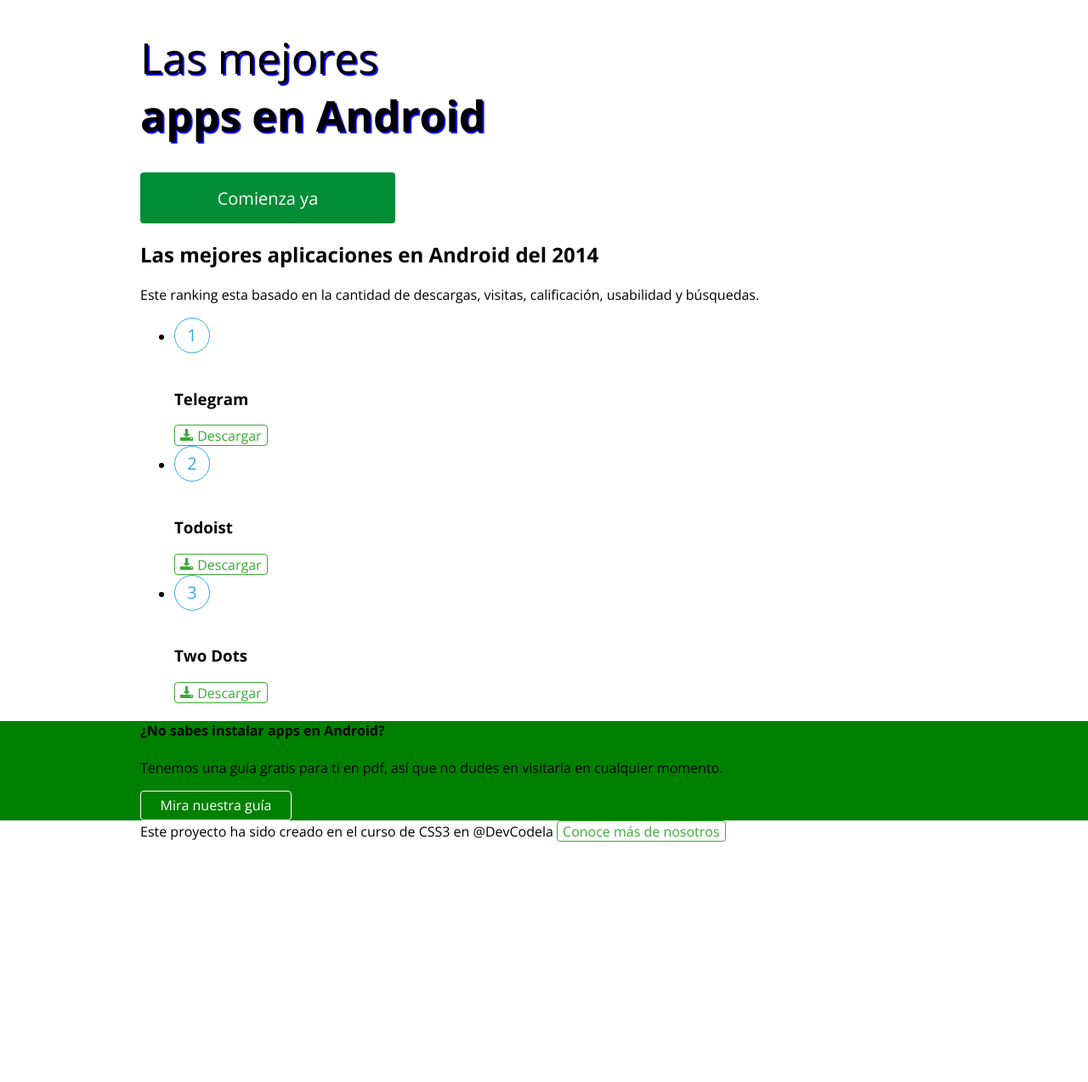
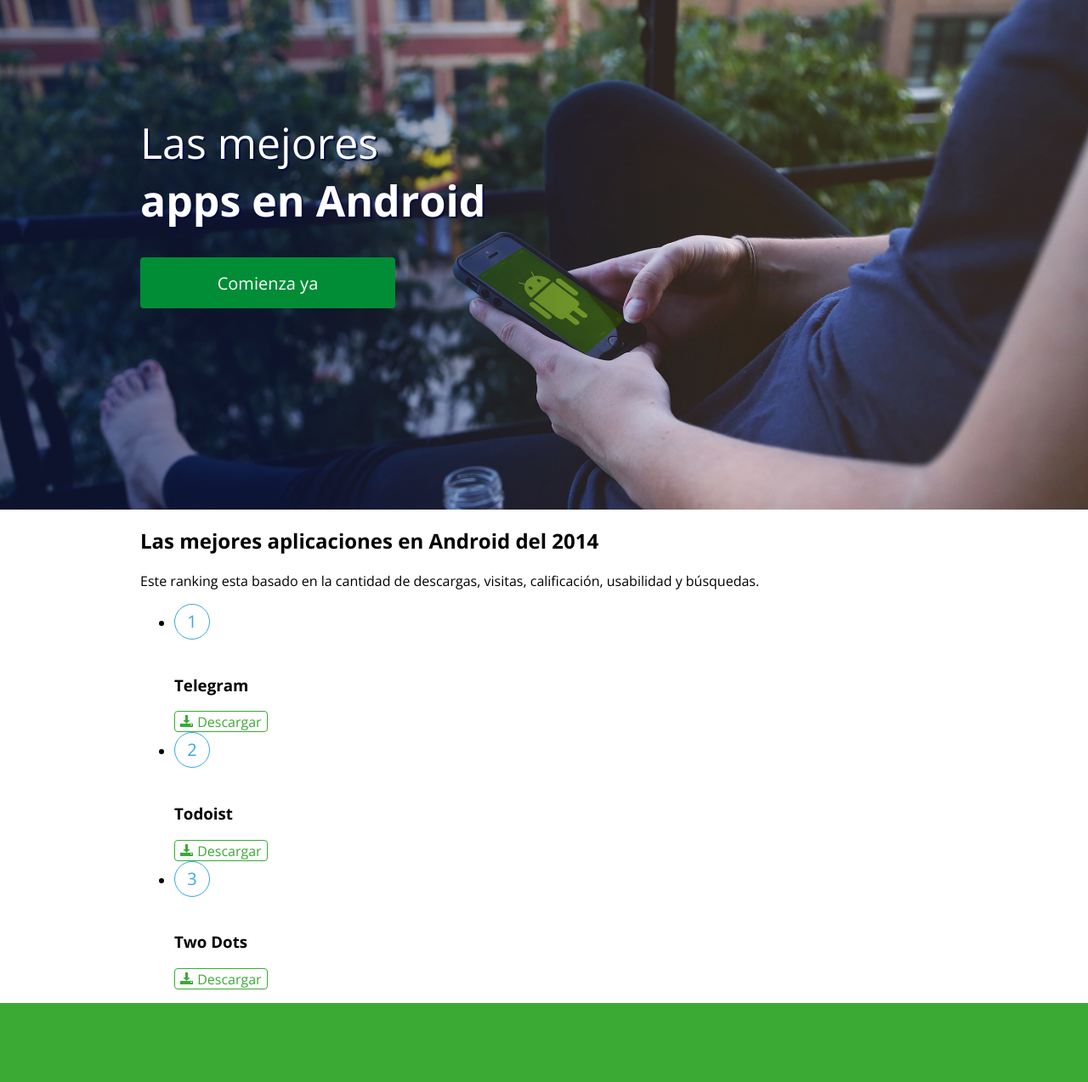
Before and after one commit to levelasquez/appsandroid-devcode, a plain HTML site: page index.html in a window 1280 px wide. Shown: the top 1274 px of the page at 85% size. Before the commit the page ends 991 px from the top, so only its background shows below. Drawn offline with nearby package versions, Linux system fonts and the light colour scheme; files whose address does not match are found by name.

Commit message:
Modulo 4: Backgrounds

```diff
--- a/css/style.css
+++ b/css/style.css
@@ -2,10 +2,6 @@
     width: 950px;
     padding: 0 25px;
     margin: 0 auto;
-}
-
-#guia {
-    background: green;
 }
 
 /* Modulo 1: Bordes; */
@@ -52,8 +48,9 @@
 /* Modulo 2: Efectos de texto */
 
 .titulo-principal {
-    text-shadow: 2px 2px 1px blue;
+    text-shadow: 2px 2px 1px rgb(0, 11, 63);
     font-size: 50px;
+    color: #fff;
 }
 
 /* Modulo 3: Web Fonts */
@@ -70,3 +67,18 @@ body {
 .titulo-principal-grueso {
     font-weight: 700;
 }
+
+/* Modulo 4: Backgrounds */
+
+#cabecera {
+    background-image: linear-gradient(to right, rgba(0, 11, 63, 0.5), rgba(0, 11, 63, 0.5) 25%, rgba(241, 143, 52, 0.1) 67.5%), url("../img/apps-android.jpg");
+    background-size: cover;
+    min-height: 500px;
+    padding-top: 100px;
+}
+
+#guia {
+    background: #3aaa35;
+    padding: 75px 0;
+    color: #fff;
+}
--- a/index.html
+++ b/index.html
@@ -9,7 +9,7 @@
     <link href='https://fonts.googleapis.com/css?family=Open+Sans:400,300,700' rel='stylesheet' type='text/css'>
 </head>
 <body>
-    <header class="cabecera">
+    <header id="cabecera">
         <div class="container">
             <h1 class="titulo-principal">
                 <span class="titulo-principal-delgado">Las mejores</span>
```
Also changed, not shown: img/apps-android.jpg (added), 1 other file.
